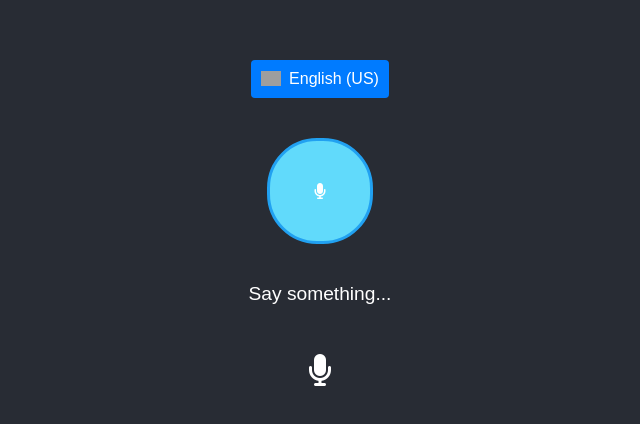
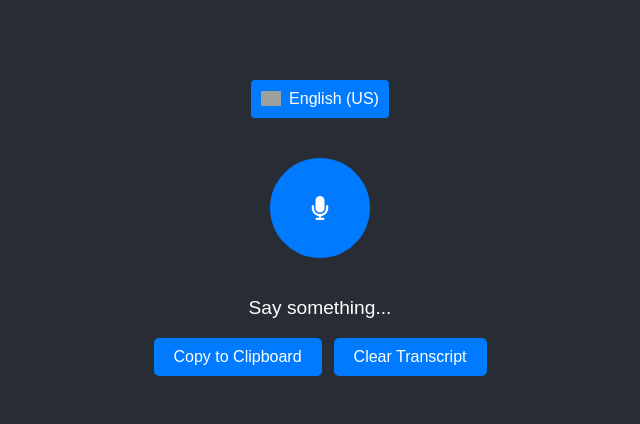
Before and after one commit to UmerMehmood1/speech-to-text-react, a React (Create React App) app: page / in a window 1280 px wide. Shown: the part 172-596 px from the top of the page, without its empty margins (320-960 px from the left). Built offline with nearby package versions, Linux system fonts and the light colour scheme; grey boxes are pictures that could not be loaded.

Commit message:
Update dropdown , copy , remove , pause start button

```diff
--- a/src/components/MicrophoneVisualizer.css
+++ b/src/components/MicrophoneVisualizer.css
@@ -14,12 +14,6 @@
 }
 
 .circle {
-    display: flex;
-    align-items: center;
-    justify-content: center;
-    background-color: #61dafb;
-    border: 3px solid #21a1f1;
-    transition: all 0.3s ease-out;
 }
 
 .circle-wave {
@@ -31,22 +25,6 @@
   margin-top: 20px;
   text-align: center;
   font-size: 1.2em;
-}
-
-.mic-button {
-    background: none;
-    border: none;
-    cursor: pointer;
-    margin-top: 20px;
-}
-
-.mic-button i {
-    font-size: 2em;
-    color: #fff;
-}
-
-.listening .mic-button i {
-    color: #f00; /* Change color when listening */
 }
 
 /* Add the Toast styling */
@@ -62,3 +40,76 @@
   z-index: 1000;
   font-size: 1em;
 }
+
+.mic-btn {
+  position: relative;
+  width: 100px;
+  height: 100px;
+  border-radius: 50%;
+  background-color: #007bff;
+  border: none;
+  cursor: pointer;
+  outline: none;
+  display: flex;
+  justify-content: center;
+  align-items: center;
+  overflow: hidden;
+  transition: background-color 0.3s ease-in-out;
+}
+
+.mic-btn .fa-microphone {
+  color: white;
+  font-size: 24px;
+  z-index: 1;
+  transition: transform 0.3s ease-in-out;
+}
+
+.listening {
+  width: 150px;
+  height: 150px;
+  border-radius: 50%;
+  background: linear-gradient(45deg, #61dafb, #21a1f1);
+  position: relative;
+  animation: wave 3s infinite ease-in-out;
+}
+
+.mic-btn::before {
+  content: "";
+  position: absolute;
+  width: 100%;
+  height: 100%;
+  border-radius: 50%;
+  background-color: rgba(255, 255, 255, 0.5);
+  z-index: 0;
+  opacity: 0;
+  animation: wave 1.5s infinite;
+}
+
+@keyframes wave {
+  0%,
+  100% {
+    transform: scale(1);
+    box-shadow: 0 0 10px rgba(97, 218, 251, 0.5),
+      0 0 20px rgba(33, 161, 241, 0.5);
+  }
+  50% {
+    transform: scale(1.1);
+    box-shadow: 0 0 15px rgba(97, 218, 251, 0.5),
+      0 0 30px rgba(33, 161, 241, 0.5);
+  }
+}
+.mic-btn.listening::before {
+  opacity: 1;
+  animation: wave 1.5s infinite;
+}
+
+.circle-wave {
+  display: none; /* You can remove this if you're handling waves with JS */
+}
+
+.btns {
+  display: flex;
+  align-items: center;
+  justify-content: center;
+  gap: 12px;
+}
--- a/src/components/MicrophoneVisualizer.js
+++ b/src/components/MicrophoneVisualizer.js
@@ -1,60 +1,88 @@
-import React, { useState, useEffect, useRef } from 'react';
-import './MicrophoneVisualizer.css';
-import LanguageDropdown from './LanguageDropdown';
-import Toast from './Toast'; // A new Toast component for notifications
+import React, { useState, useEffect, useRef } from "react";
+import "./MicrophoneVisualizer.css";
+import LanguageDropdown from "./LanguageDropdown";
+import Toast from "./Toast";
 
 const MicrophoneVisualizer = () => {
-  // State variables
   const [isListening, setIsListening] = useState(false);
   const [radius, setRadius] = useState(50);
-  const [transcript, setTranscript] = useState('');
-  const [language, setLanguage] = useState('en-US'); // Default language
-  const [toastMessage, setToastMessage] = useState('');
+  const [transcript, setTranscript] = useState("");
+  const [language, setLanguage] = useState("en-US");
+  const [toastMessage, setToastMessage] = useState("");
+  const [storedTranscript, setStoredTranscript] = useState("");
 
-  // Refs
   const audioContextRef = useRef(null);
   const analyserRef = useRef(null);
   const recognitionRef = useRef(null);
   const silenceTimeoutRef = useRef(null);
+  const ringtoneDetectionRef = useRef(null);
 
-  // Constants
-  const SILENCE_THRESHOLD = 30; // Increased threshold for better responsiveness
-  const SILENCE_TIMEOUT = 3000; // Time in milliseconds to wait before stopping
+  const SILENCE_THRESHOLD = 30;
+  const SILENCE_TIMEOUT = 3000;
 
-  // Cleanup function
   useEffect(() => {
     return () => {
-      stopListening(true); // Ensure cleanup
+      stopListening(true);
     };
   }, []);
 
-  // Start listening function
+  const detectRingtone = (dataArray) => {
+    if (!audioContextRef.current) {
+      return false;
+    }
+
+    const ringtoneFrequencyRanges = [
+      { min: 400, max: 450 }, // Adjust these ranges based on known ringtone frequencies
+    ];
+
+    const sampleRate = audioContextRef.current.sampleRate;
+    for (let i = 0; i < dataArray.length; i++) {
+      const frequency = i * (sampleRate / analyserRef.current.fftSize);
+      const amplitude = dataArray[i];
+      if (
+        ringtoneFrequencyRanges.some(
+          (range) =>
+            frequency >= range.min &&
+            frequency <= range.max &&
+            amplitude > SILENCE_THRESHOLD
+        )
+      ) {
+        return true;
+      }
+    }
+    return false;
+  };
+
   const startListening = async () => {
-    if (isListening) return; // Prevent starting multiple times
-    setTranscript(""); // Reset transcript when starting
+    if (isListening) return;
+    setTranscript("");
     try {
       if (!navigator.onLine) {
-        showToast('No internet connection!');
+        showToast("No internet connection!");
         return;
       }
 
-      // Create audio context and media stream source
-      audioContextRef.current = new (window.AudioContext || window.webkitAudioContext)();
+      audioContextRef.current = new (window.AudioContext ||
+        window.webkitAudioContext)();
       const stream = await navigator.mediaDevices.getUserMedia({ audio: true });
       const source = audioContextRef.current.createMediaStreamSource(stream);
 
-      // Create analyser and set up frequency data
       analyserRef.current = audioContextRef.current.createAnalyser();
       source.connect(analyserRef.current);
-      analyserRef.current.fftSize = 512; // Increase FFT size for better frequency resolution
+      analyserRef.current.fftSize = 512;
       const bufferLength = analyserRef.current.frequencyBinCount;
       const dataArray = new Uint8Array(bufferLength);
 
-      // Update circle size function
       const updateCircleSize = () => {
         analyserRef.current.getByteFrequencyData(dataArray);
         const average = dataArray.reduce((a, b) => a + b, 0) / dataArray.length;
-        setRadius(50 + average / 4); // Adjust the radius scaling for better responsiveness
+        setRadius(50 + average / 4);
+
+        if (detectRingtone(dataArray)) {
+          showToast("Ringtone detected. Stopping listening.");
+          stopListening(true);
+          return;
+        }
 
         if (average < SILENCE_THRESHOLD) {
           if (!silenceTimeoutRef.current) {
@@ -72,46 +100,45 @@ const MicrophoneVisualizer = () => {
       };
       updateCircleSize();
 
-      // Create speech recognition object
-      const recognition = new (window.SpeechRecognition || window.webkitSpeechRecognition)();
+      const recognition = new (window.SpeechRecognition ||
+        window.webkitSpeechRecognition)();
       recognition.continuous = true;
       recognition.interimResults = true;
       recognition.lang = language;
 
-      // Handle speech recognition results
       recognition.onresult = (event) => {
-        let interimTranscript = '';
-        let finalTranscript = '';
+        let interimTranscript = "";
+        let finalTranscript = "";
 
-        Array.from(event.results).forEach(result => {
+        Array.from(event.results).forEach((result) => {
           if (result.isFinal) {
-            finalTranscript += result[0].transcript + ' ';
+            finalTranscript += result[0].transcript + " ";
           } else {
-            interimTranscript += result[0].transcript + ' ';
+            interimTranscript += result[0].transcript + " ";
           }
         });
 
         setTranscript(finalTranscript.trim() + interimTranscript.trim());
+        console.log(transcript);
       };
 
-      // Handle speech recognition errors
       recognition.onerror = (event) => {
-        showToast('Speech recognition error: ' + event.error);
-        stopListening(true); // Pass true to ensure immediate stop
+        showToast("Speech recognition error: " + event.error);
+        stopListening(true);
       };
 
-      // Start speech recognition
       recognition.start();
       recognitionRef.current = recognition;
       setIsListening(true);
-
     } catch (error) {
-      console.error('Error accessing microphone or starting speech recognition', error);
-      showToast('Error accessing microphone or starting speech recognition');
+      console.error(
+        "Error accessing microphone or starting speech recognition",
+        error
+      );
+      showToast("Error accessing microphone or starting speech recognition");
     }
   };
 
-  // Stop listening function
   const stopListening = (immediate = false) => {
     if (audioContextRef.current) {
       audioContextRef.current.close();
@@ -128,60 +155,92 @@ const MicrophoneVisualizer = () => {
     setIsListening(false);
 
     if (immediate) {
-      setTranscript(''); // Clear transcript if stopped immediately
+      setTranscript("");
     }
   };
 
-  // Toggle listening function
   const toggleListening = () => {
     if (!isListening) {
       startListening();
     } else {
-      stopListening(); // Remove immediate parameter to retain previous text
+      setStoredTranscript(
+        (prevTranscript) => prevTranscript + " " + transcript
+      );
+      setTranscript("");
+      stopListening();
     }
   };
 
-  // Handle language change function
   const handleLanguageChange = (code) => {
     setLanguage(code);
     if (isListening) {
-      stopListening(true); // Stop first before restarting with new language
+      stopListening(true);
       startListening();
     }
   };
 
-  // Show toast function
   const showToast = (message) => {
     setToastMessage(message);
     setTimeout(() => {
-      setToastMessage('');
+      setToastMessage("");
     }, 3000);
+  };
+
+  const copyToClipboard = () => {
+    if (storedTranscript) {
+      navigator.clipboard
+        .writeText(storedTranscript)
+        .then(() => showToast("Transcript copied to clipboard!"))
+        .catch((err) => showToast("Failed to copy transcript."));
+    }
+  };
+
+  const removeTranscript = () => {
+    setStoredTranscript("");
   };
 
   return (
     <div className="visualizer-container">
       {toastMessage && <Toast message={toastMessage} />}
       <div className="language-dropdown-container">
-        <LanguageDropdown selectedLanguage={language} onSelectLanguage={handleLanguageChange} />
+        <LanguageDropdown
+          selectedLanguage={language}
+          onSelectLanguage={handleLanguageChange}
+        />
       </div>
-      <div
-        className="circle"
-        style={{
-          width: radius * 2,
-          height: radius * 2,
-          borderRadius: radius,
-          transition: 'all 0.3s ease-out'
-        }}
+
+      <button
+        className={`mic-btn ${isListening ? "listening" : ""}`}
+        onClick={toggleListening}
       >
-        <i className="fas fa-waveform circle-wave"></i>
-        <i className={`fas fa-microphone ${isListening ? 'listening' : ''}`} />
+        {isListening ? (
+          <i class="fa fa-pause" aria-hidden="true"></i>
+        ) : (
+          <i className={`fas fa-microphone `} />
+        )}
+      </button>
+      {isListening ? (
+        <div className="transcript">
+          <p>{storedTranscript + transcript}</p>
+        </div>
+      ) : (
+        <div className="transcript">
+          <p>
+            {storedTranscript.length !== 0
+              ? storedTranscript
+              : "Say something..."}
+          </p>
+        </div>
+      )}
+
+      <div className="btns">
+        <button onClick={copyToClipboard} className="copy-btn">
+          Copy to Clipboard
+        </button>
+        <button onClick={removeTranscript} className="copy-btn">
+          Clear Transcript
+        </button>
       </div>
-      <div className="transcript">
-        <p>{transcript || "Say something..."}</p>
-      </div>
-      <button className={`mic-button ${isListening ? 'listening' : ''}`} onClick={toggleListening}>
-        <i className={`fas fa-microphone ${isListening ? 'listening' : ''}`}></i>
-      </button>
     </div>
   );
 };
```
Also changed, not shown: package.json (+5 -3 lines), src/App.js (+4 -4 lines), src/components/LanguageDropdown.css (+7 -4 lines), src/components/LanguageDropdown.js (+39 -19 lines), 1 other file (tests, documents, lock files or other folders). Lines whose indentation alone changed are shown as unchanged.
